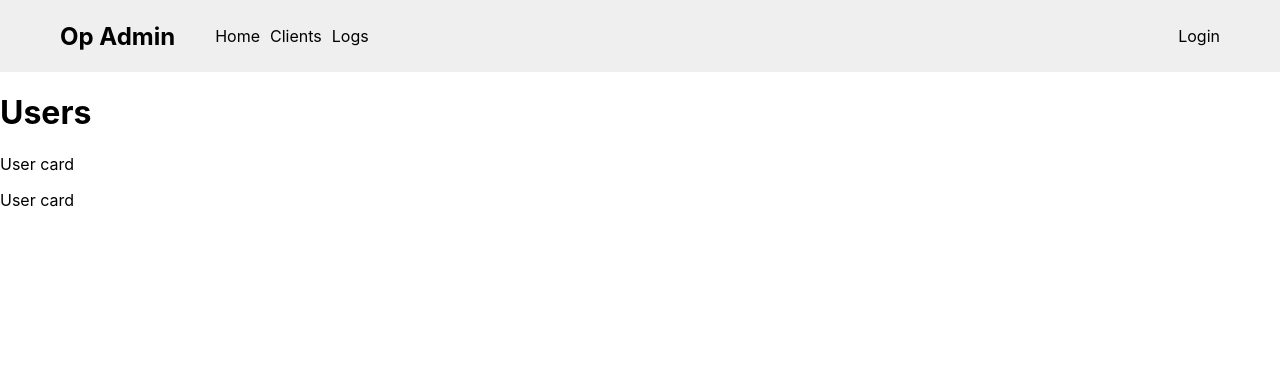
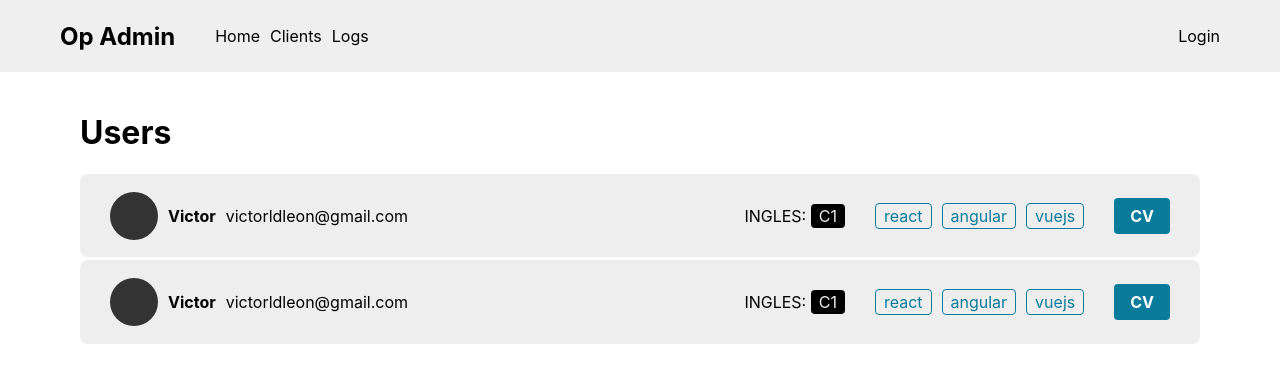
Before and after one commit to victorldleon/operations-admin, a React (Create React App) app: page / in a window 1280 px wide. Shown: the top 382 px of the page. Built offline with nearby package versions, Linux system fonts and the light colour scheme.

Commit message:
adds styles to user card

```diff
--- a/src/App.css
+++ b/src/App.css
@@ -1,38 +1,5 @@
-.App {
-  text-align: center;
+.container {
+  margin: 0 auto;
+  max-width: 1300px;
+  padding: 20px 80px;
 }
-
-.App-logo {
-  height: 40vmin;
-  pointer-events: none;
-}
-
-@media (prefers-reduced-motion: no-preference) {
-  .App-logo {
-    animation: App-logo-spin infinite 20s linear;
-  }
-}
-
-.App-header {
-  background-color: #282c34;
-  min-height: 100vh;
-  display: flex;
-  flex-direction: column;
-  align-items: center;
-  justify-content: center;
-  font-size: calc(10px + 2vmin);
-  color: white;
-}
-
-.App-link {
-  color: #61dafb;
-}
-
-@keyframes App-logo-spin {
-  from {
-    transform: rotate(0deg);
-  }
-  to {
-    transform: rotate(360deg);
-  }
-}
--- a/src/App.js
+++ b/src/App.js
@@ -11,9 +11,11 @@ function App() {
     <div>
       <Header />
       <Switch>
-        <Route path="/" component={UsersPage} exact/>
-        <Route path="/clients" component={ClientsPage} />
-        <Route path="/logs" component={LogsPage} />
+        <div className="container">
+          <Route path="/" component={UsersPage} exact/>
+          <Route path="/clients" component={ClientsPage} />
+          <Route path="/logs" component={LogsPage} />
+        </div>
       </Switch>
     </div>
   );
--- a/src/components/molecules/UserCard/UserCard.css
+++ b/src/components/molecules/UserCard/UserCard.css
@@ -0,0 +1,76 @@
+.userCard {
+    align-items: center;
+    background-color: #eee;
+    border-radius: 8px;
+    margin-bottom: 3px;
+    display: flex;
+    justify-content: space-between;
+    padding: 5px 30px;
+}
+
+.userCard .left-content {
+    align-items: center;
+    display: flex;
+}
+
+
+.userCard .left-content .user-image {
+    background-color: #333;
+    border-radius: 50%;
+    display: block;
+    height: 48px;
+    min-width: 48px;
+    margin-right: 10px;
+    width: 48px;
+}
+
+.userCard .left-content .name {
+    font-size: 1rem;
+    margin-right: 10px;
+}
+
+.userCard .left-content .email {
+    font-size: 1rem;
+}
+
+
+.right-content {
+    align-items: center;
+    display: flex;
+}
+
+.userCard .right-content .english-level {
+    font-size: 1rem;
+    margin-right: 30px;
+}
+.userCard .right-content .english-level span {
+    background: #000;
+    border-radius: 4px;
+    padding: 2px 8px;
+    color: #eee;
+}
+
+
+.userCard .right-content .skills-container {
+    align-items: center;
+    display: flex;
+    margin-right: 20px;
+}
+
+.userCard .right-content .skills-container .skill {
+    border: solid 1px rgb(10, 124, 155);
+    border-radius: 4px;
+    color: rgb(10, 124, 155);
+    font-size: 1rem;
+    margin-right: 10px;
+    padding: 2px 8px;
+}
+
+.userCard .right-content .cv-link {
+    border-radius: 4px;
+    color: white;
+    cursor: pointer;
+    font-weight: bold;
+    background-color: rgb(10, 124, 155);
+    padding: 8px 16px;
+}
--- a/src/components/molecules/UserCard/UserCard.js
+++ b/src/components/molecules/UserCard/UserCard.js
@@ -1,9 +1,27 @@
 import React from "react";
+import "./UserCard.css";
 
 const UserCard = () => {
     return (
-        <div>
-            <p>User card</p>
+        <div className="userCard">
+            <div className="left-content">
+                <div className="user-image"></div>
+                <h5 className="name">Victor</h5>
+                <p className="email">
+                    victorldleon@gmail.com
+                </p>
+            </div>
+            <div className="right-content">
+                <p className="english-level">
+                    INGLES: <span>C1</span>
+                </p>
+                <div className="skills-container">
+                    <div className="skill">react</div>
+                    <div className="skill">angular</div>
+                    <div className="skill">vuejs</div>
+                </div>
+                <a href="#" className="cv-link">CV</a>
+            </div>
         </div>
     );
 }
```
